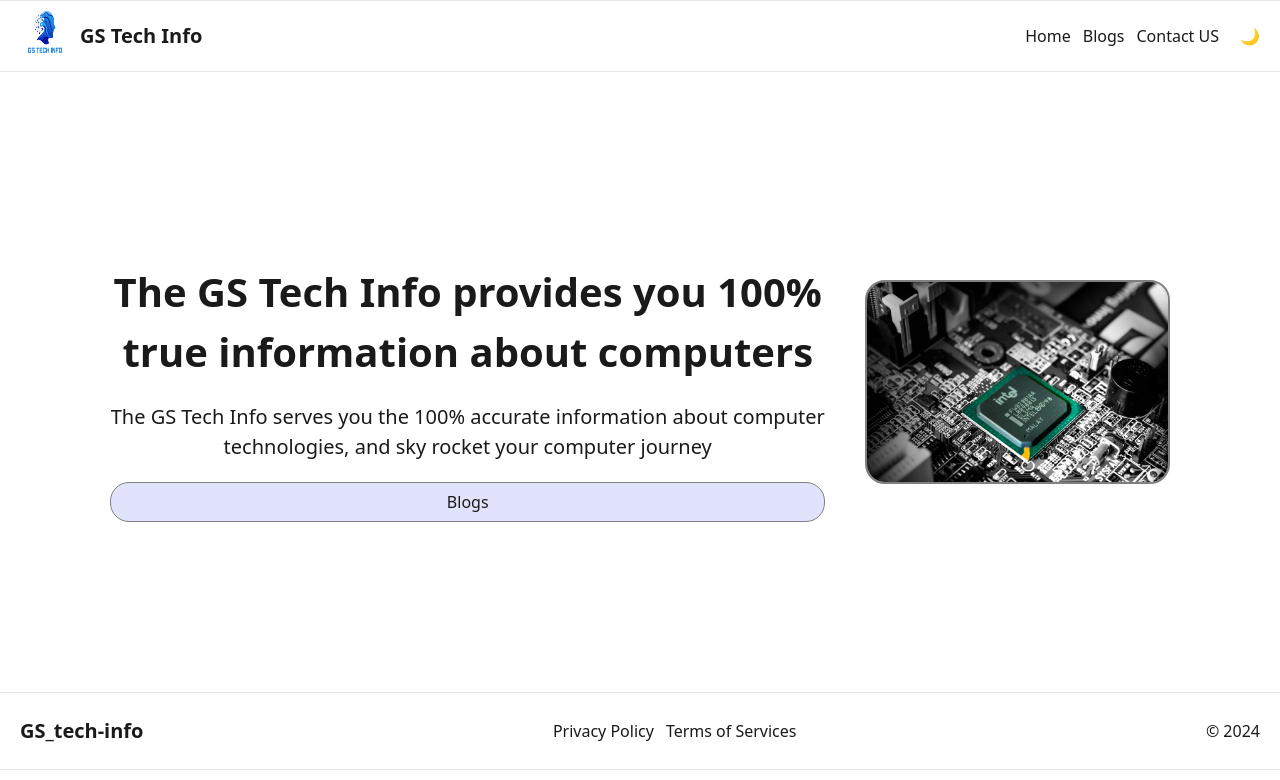
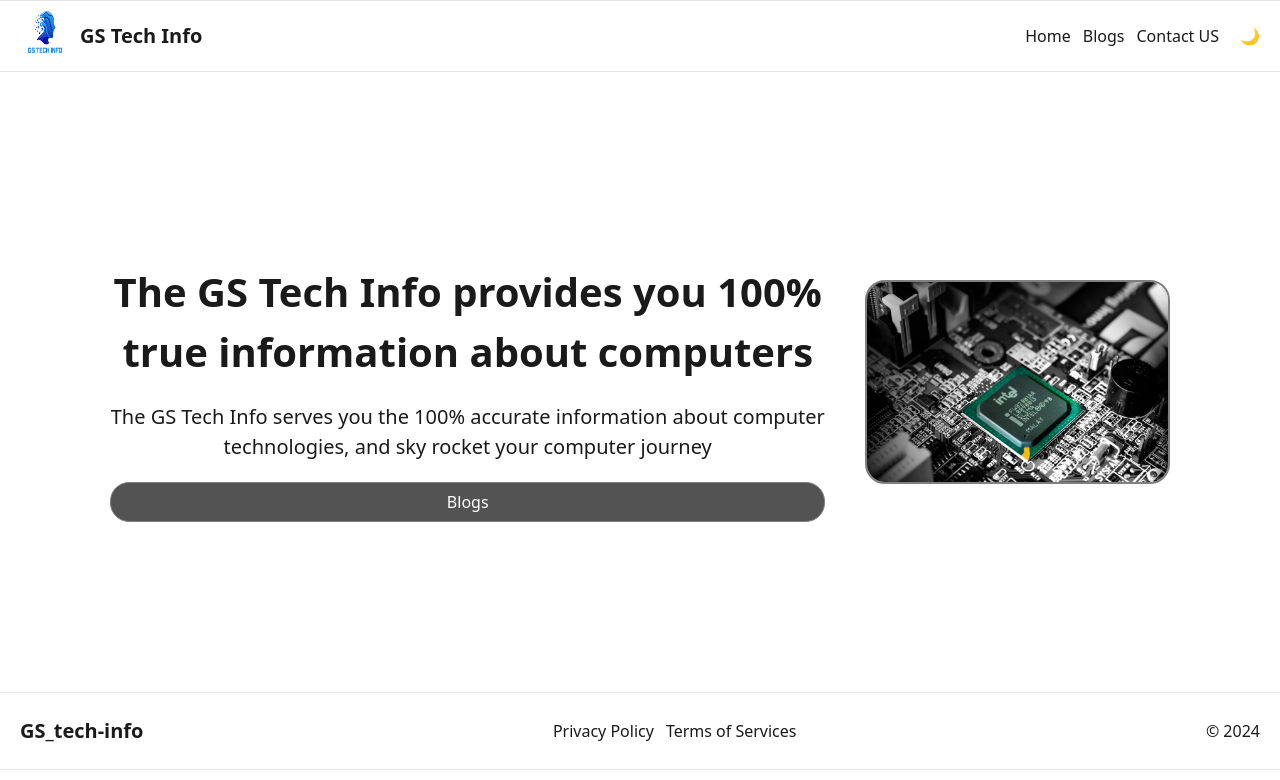
Before and after one commit to GS-719/GS_tech_info, a Next.js app: page / in a window 1280 px wide. In both pictures the pointer is over the button "Blogs". Shown: the top 780 px of the page. Built offline with nearby package versions, Linux system fonts and the light colour scheme.

Commit message:
Update Home_page.css

```diff
--- a/src/styles/Home_page.css
+++ b/src/styles/Home_page.css
@@ -41,7 +41,8 @@
 
 .Blog_Btn:hover {
     cursor: pointer;
-    background-color: rgb(225, 226, 252);
+    background-color: rgb(83, 83, 83);
+    color: white;
 }
 
 .Left_Section {
```
